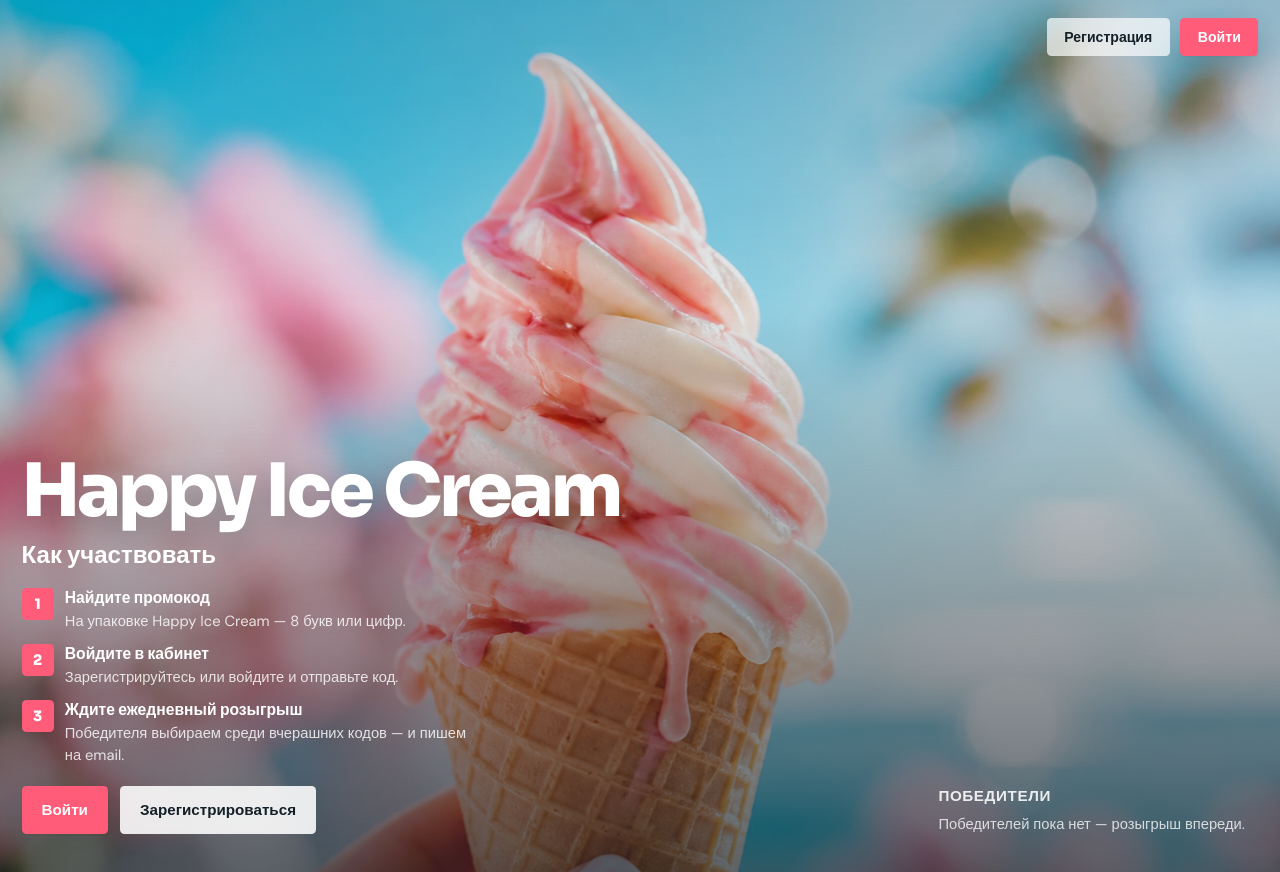
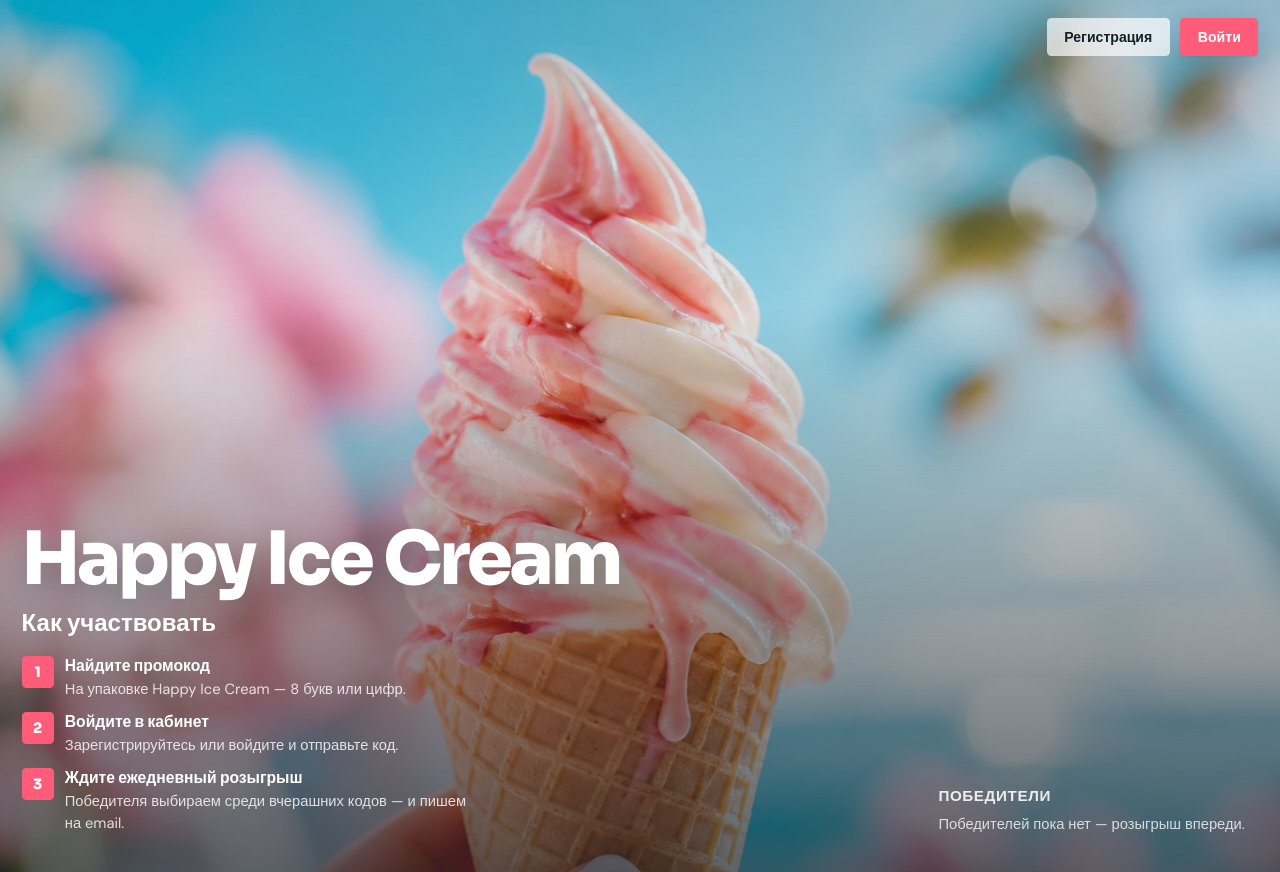
Before and after one commit to RedGradient/HappyIceCream, a Django app: page / in a window 1280 px wide. Run offline with Django 5.2, Linux system fonts and the light colour scheme; data that the repository does not hold is empty; parts of the project's set-up code (start-up, migrations or seed data) failed here and were passed over.

Commit message:
fix(landing): remove duplicate login and signup links

```diff
--- a/src/promocode/templates/landing.html
+++ b/src/promocode/templates/landing.html
@@ -205,42 +205,6 @@
             line-height: 1.4;
         }
 
-        .cta {
-            display: flex;
-            flex-wrap: wrap;
-            gap: 0.75rem;
-            margin-top: 1.25rem;
-        }
-
-        .cta a {
-            display: inline-flex;
-            align-items: center;
-            justify-content: center;
-            min-height: 3rem;
-            padding: 0 1.25rem;
-            border-radius: var(--radius);
-            font-family: Sora, sans-serif;
-            font-weight: 700;
-            font-size: 0.95rem;
-            transition: background 160ms ease;
-        }
-
-        .cta__primary {
-            background: var(--accent);
-            color: #fff;
-            box-shadow: var(--shadow);
-        }
-
-        .cta__primary:hover {
-            background: var(--accent-deep);
-        }
-
-        .cta__secondary {
-            background: var(--glass);
-            color: var(--ink);
-            backdrop-filter: blur(10px);
-        }
-
         .winners {
             min-width: 0;
             color: #fff;
@@ -422,12 +386,6 @@
                         </div>
                     </li>
                 </ol>
-                <div class="cta">
-                    {% if not user.is_authenticated %}
-                        <a class="cta__primary" href="{% url 'login' %}">Войти</a>
-                        <a class="cta__secondary" href="{% url 'signup' %}">Зарегистрироваться</a>
-                    {% endif %}
-                </div>
             </div>
 
             <aside class="winners" aria-label="Победители розыгрыша">
```
